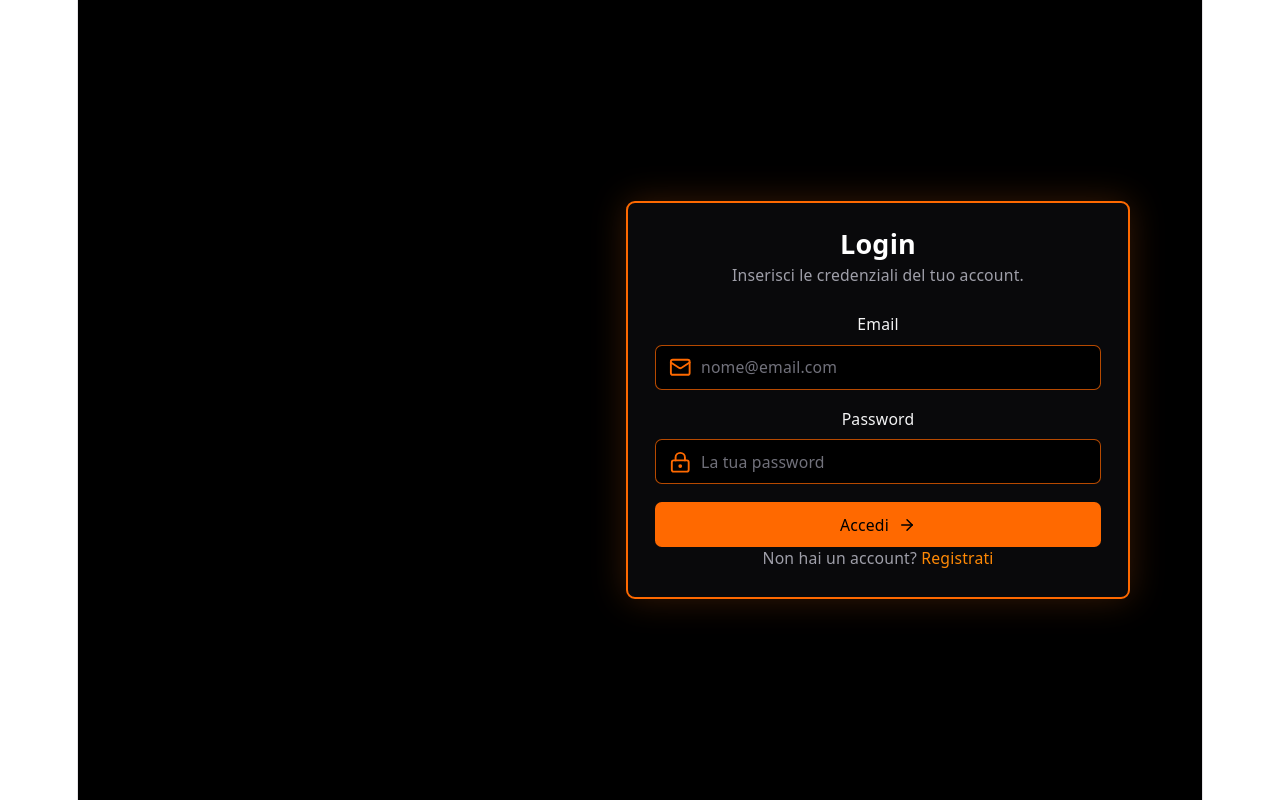
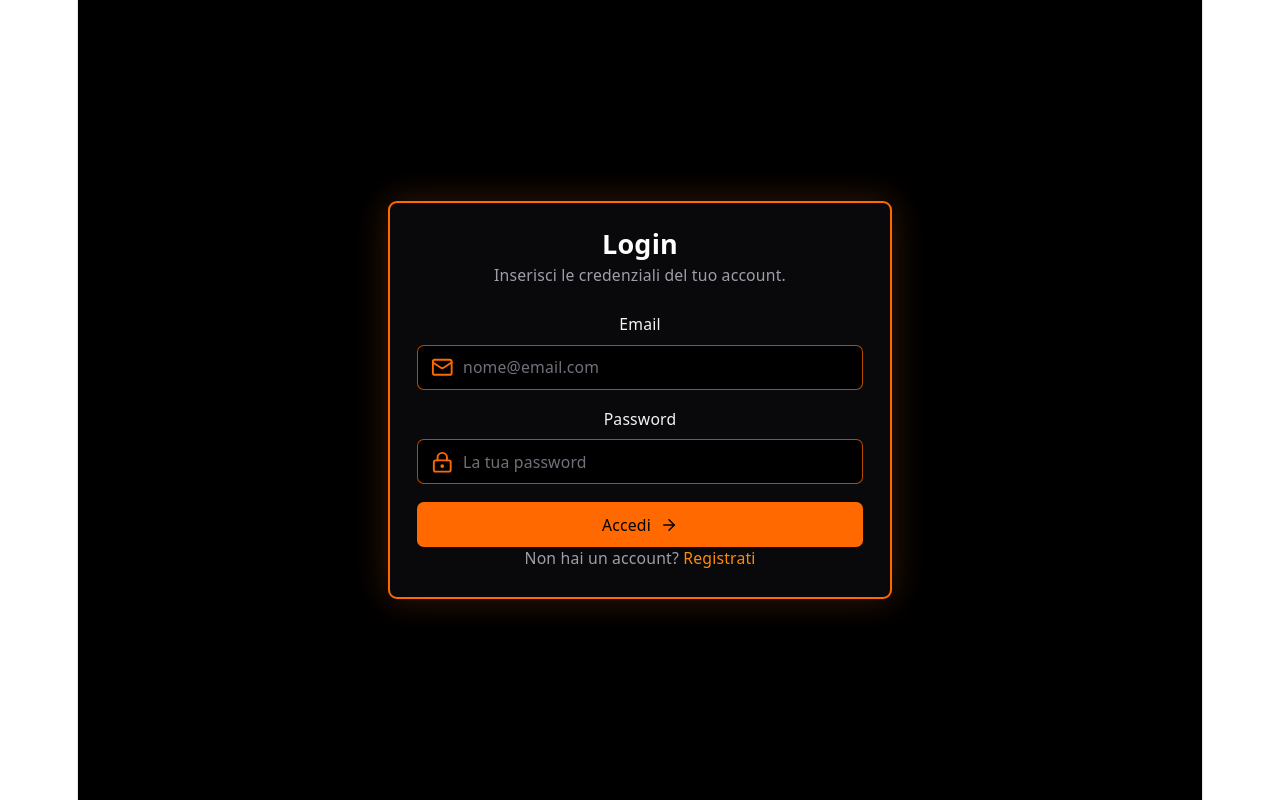
Before and after one commit to alfiocutuli08/Front_End2, a React (Vite) app: page /login in a window 1280 px wide. Built offline with nearby package versions, Linux system fonts and the light colour scheme; no server answers.

Commit message:
Login e Registrazione messi Centrali

```diff
--- a/src/components/AuthLayout.tsx
+++ b/src/components/AuthLayout.tsx
@@ -4,7 +4,7 @@
 
 export function AuthLayout({ children }: AuthLayoutProps) {
   return (
-    <main className="flex min-h-screen items-center justify-center bg-black px-6 py-10 lg:justify-end lg:px-16">
+    <main className="flex min-h-screen items-center justify-center bg-black px-6 py-10">
       <section className="flex w-full max-w-md items-center justify-center">
         {children}
       </section>
```
